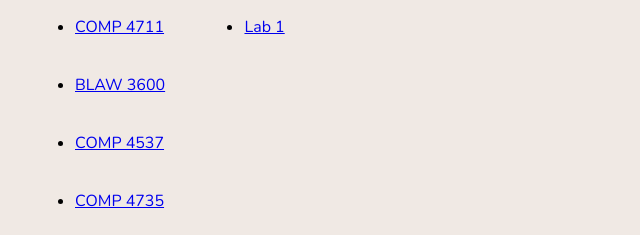
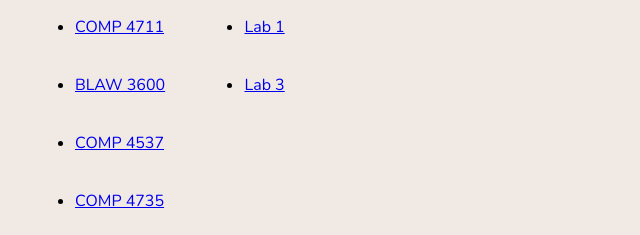
Before and after one commit to AlbertLiuCST/AlbertLiuCST.github.io, a plain HTML site: page index.html in a window 1280 px wide. Shown: the part 253-488 px from the top of the page, 16-656 px from the left. Drawn offline with nearby package versions, Linux system fonts and the light colour scheme.

Commit message:
Added Lab3

```diff
--- a/index.html
+++ b/index.html
@@ -51,6 +51,13 @@
                 </li>
             </ul>
         </td>
+        <td>
+            <ul>
+                <li>
+                    <a href="ui_mockup.html">Lab 3</a>
+                </li>
+            </ul>
+        </td>
     </tr>
     <tr>
         <td>
```
